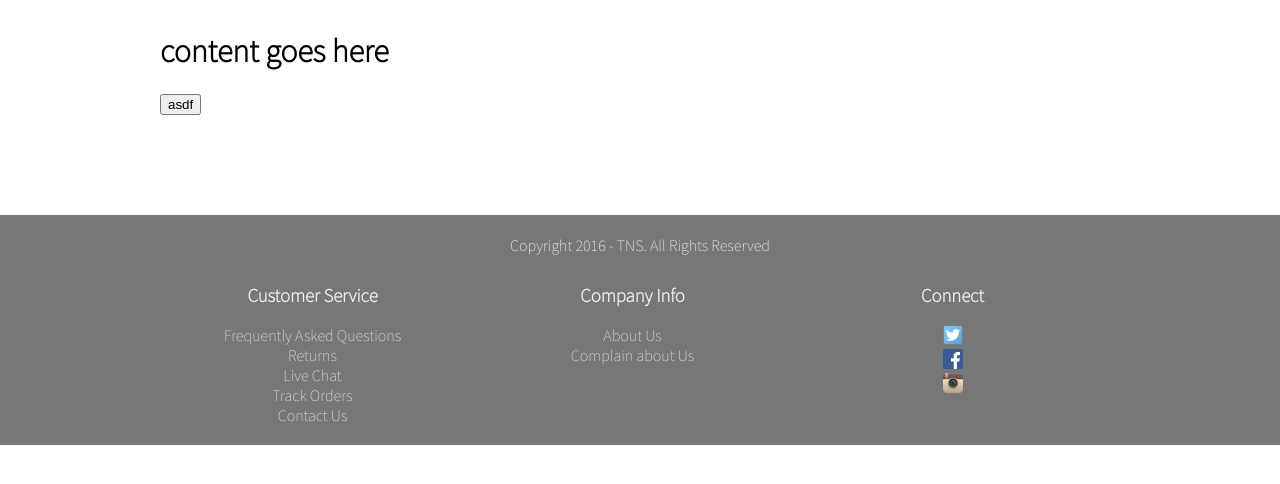
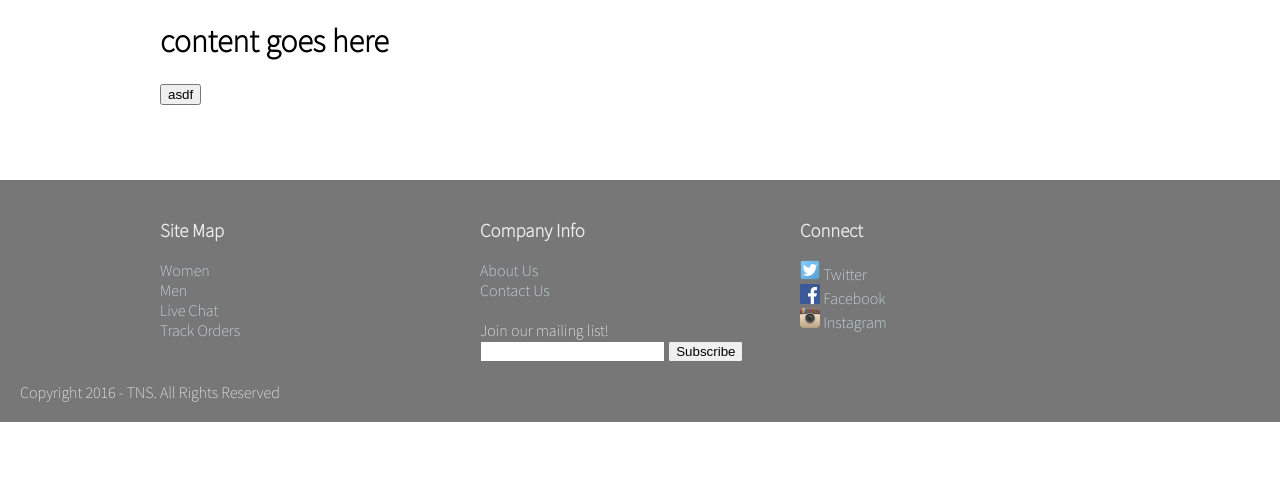
Before and after one commit to john-ko/HTML5Application, a PHP site: page /template.html in a window 1280 px wide. Shown: the part 166-650 px from the top of the page. Run offline with PHP 8.4, Linux system fonts and the light colour scheme.

Commit message:
moved copyright below row, subscribe bar, stuff

```diff
--- a/public_html/assets/css/style.css
+++ b/public_html/assets/css/style.css
@@ -26,7 +26,7 @@ time, mark, audio, video {
 }
 
 .row {
-	padding-top: 10px;
+	padding-top: 0px;
 	margin: 0 auto;
 	width: 960px;
 }
@@ -90,7 +90,7 @@ img.splash {
      margin-top: 100px;
      color:white;
      clear:both;
-     text-align:center;
+     //text-align:center;
      padding:20px;
 }
 
--- a/public_html/templates/footer.html
+++ b/public_html/templates/footer.html
@@ -1,39 +1,45 @@
 <footer>
-            <div class="footer" style="margin-top:100px">
-            <p>Copyright  2016 - TNS. All Rights Reserved</p>
+            <div class="footer" style="margin-top:75px">
                 <div class="row">
                     <div class="third">
-                        <h3 class="footer-header">Customer Service</h3>
-                        <div><a href="comingsoon.html">Frequently Asked Questions</a></div>
-                        <div><a href="comingsoon.html">Returns</a></div>
+                        <h3 class="footer-header">Site Map</h3>
+                        <div><a href="comingsoon.html">Women</a></div>
+                        <div><a href="comingsoon.html">Men</a></div>
                         <div><a href="comingsoon.html">Live Chat</a></div>
                         <div><a href="comingsoon.html">Track Orders</a></div>
-                        <div><a href="contact.html">Contact Us</a></div>
                     </div>
                     <div class="third">
                         <h3 class="footer-header">Company Info</h3>
                         <div><a href="about.html">About Us</a></div>
-                        <div><a href="comingsoon.html">Complain about Us</a></div>
+                        <div><a href="contact.html">Contact Us</a></div>
+						<br>
+						<form>
+							Join our mailing list!<br>
+							<input type="text" name="donothing">
+							<input type="submit" value="Subscribe"
+						</form>
+
                     </div>
                     <div class="third">
                         <h3 class="footer-header">Connect</h3>
                         <div>
                             <a href="https://twitter.com/justinbieber">
-                                <img src="assets/images/twitter.png" width="20" height="auto"/>
+                                <img src="assets/images/twitter.png" width="20" height="auto"/>     Twitter
                             </a>
                         </div>
                         <div>
                             <a href="https://www.facebook.com/zuck">
-                                <img src="assets/images/facebook.png" width="20" height="auto"/>
+                                <img src="assets/images/facebook.png" width="20" height="auto"/> Facebook
                             </a>
                         </div>
                         <div>
                             <a href="https://www.instagram.com/kang_gary8888/">
-                                <img src="assets/images/instagram.png" width="20" height="auto"/>
+                                <img src="assets/images/instagram.png" width="20" height="auto"/> Instagram
                             </a>
                         </div>
                     </div>
                 </div>
+			<p style="padding-top:20px;">Copyright  2016 - TNS. All Rights Reserved</p>
 
             </div>
         </footer>
```
